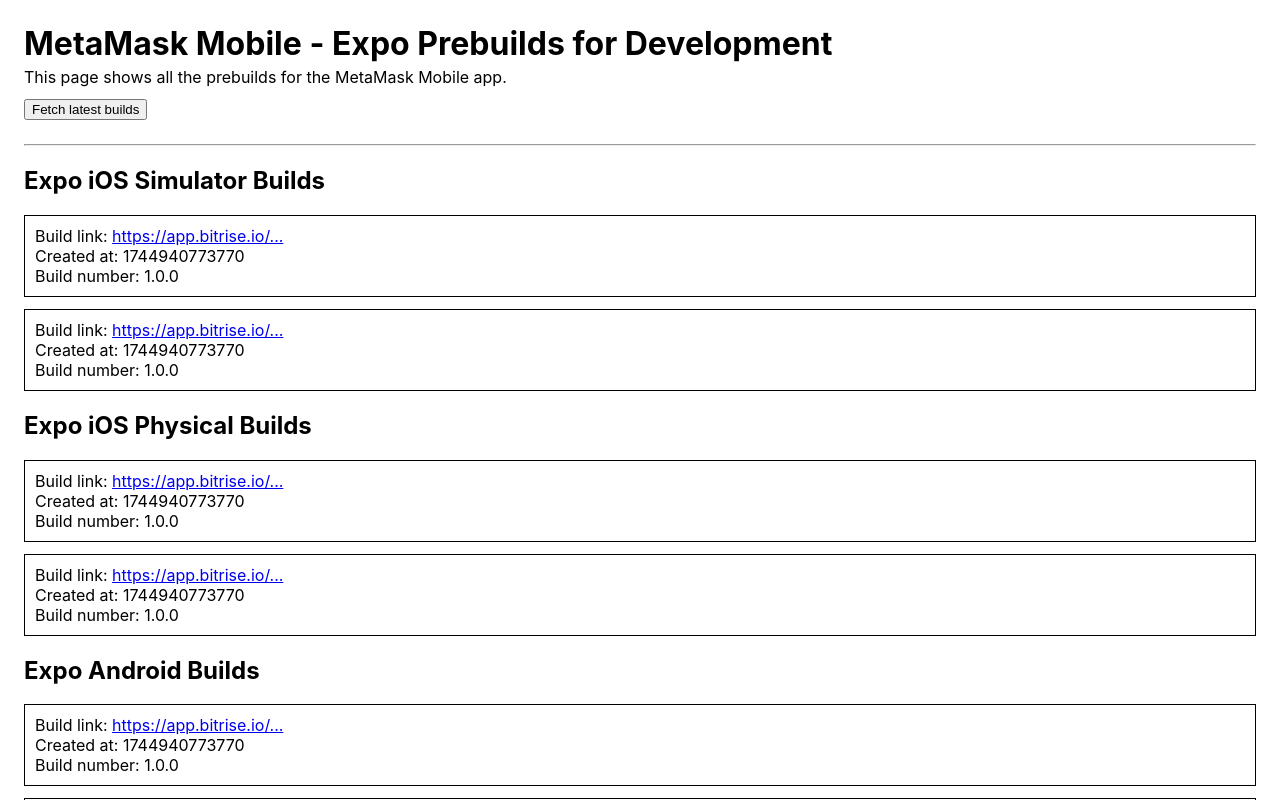
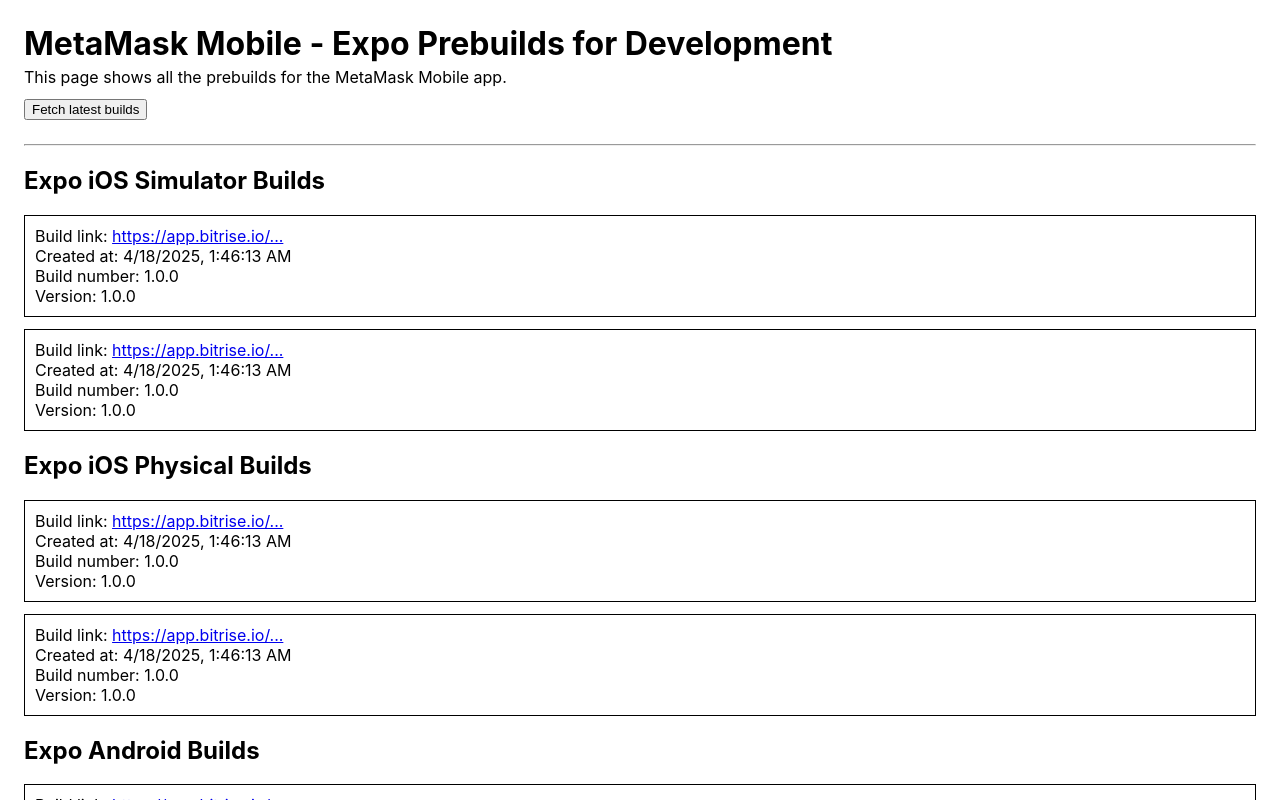
Before and after one commit to MetaMask/metamask-mobile-prebuilds, a React (Create React App) app: page / in a window 1280 px wide. Shown: the top 800 px of the page. Built offline with nearby package versions, Linux system fonts and the light colour scheme.

Commit message:
Display version and formatted date

```diff
--- a/src/components/BuildItem.tsx
+++ b/src/components/BuildItem.tsx
@@ -2,14 +2,19 @@
 import "../styles/BuildItem.css";
 
 const BuildItem = ({ build }: { build: Build }) => {
+  const { url, timestamp, buildNumber, version } = build;
+  const timestampDate = new Date(timestamp);
+  const formattedTimestamp = timestampDate.toLocaleString();
+
   return (
     <div className="build-item">
       <span>
         {"Build link: "}
-        <a href={build.url}>{build.url}</a>
+        <a href={url}>{url}</a>
       </span>
-      <div>{`Created at: ${build.timestamp}`}</div>
-      <div>{`Build number: ${build.buildNumber}`}</div>
+      <div>{`Created at: ${formattedTimestamp}`}</div>
+      <div>{`Build number: ${buildNumber}`}</div>
+      <div>{`Version: ${version}`}</div>
     </div>
   );
 };
```
